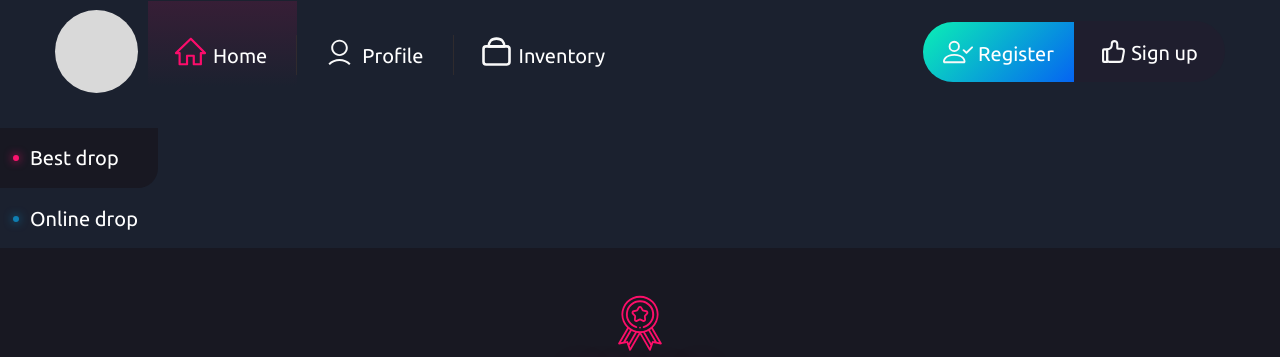
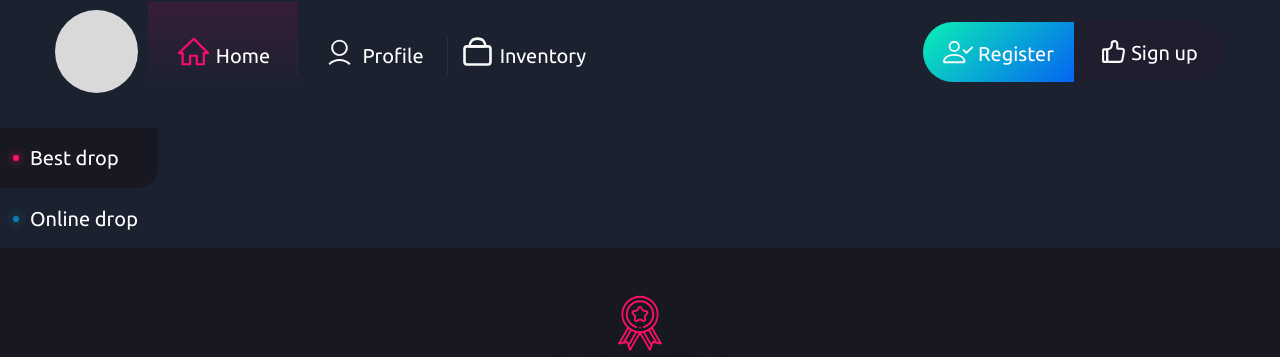
Before and after one commit to romaleks/shked-cases, a Flask app: page / in a window 1280 px wide. Shown: the top 357 px of the page. Run offline with Flask 2, Linux system fonts and the light colour scheme; data that the repository does not hold is empty.

Commit message:
Fix header links

```diff
--- a/website/#source/scss/header.scss
+++ b/website/#source/scss/header.scss
@@ -18,8 +18,10 @@
    }
 
    li {
-      padding: 35px 30px 35px 25px;
+      width: 150px;
+      height: 100px;
       position: relative;
+      cursor: pointer;
       &:hover{
          background: linear-gradient(#EB0C6326 -10%, #1B212F 85%);
          img {
@@ -49,6 +51,14 @@
    }
 
    &__link {
+      @include flexbox();
+      align-items: center;
+      justify-content: center;
+      height: 100%;
+      width: 100%;
+   }
+
+   &__link-items {
       @include flexbox();
       align-items: flex-end;
    }
--- a/website/static/css/style.css
+++ b/website/static/css/style.css
@@ -173,8 +173,10 @@ h1, h2, h3, h4, h5, h6 {
   display: flex;
 }
 .header li {
-  padding: 35px 30px 35px 25px;
+  width: 150px;
+  height: 100px;
   position: relative;
+  cursor: pointer;
 }
 .header li:hover {
   background: -webkit-gradient(linear, left top, left bottom, color-stop(-10%, rgba(235, 12, 99, 0.1490196078)), color-stop(85%, #1B212F));
@@ -208,6 +210,19 @@ h1, h2, h3, h4, h5, h6 {
   display: none;
 }
 .header__link {
+  display: -webkit-box;
+  display: -ms-flexbox;
+  display: flex;
+  -webkit-box-align: center;
+      -ms-flex-align: center;
+          align-items: center;
+  -webkit-box-pack: center;
+      -ms-flex-pack: center;
+          justify-content: center;
+  height: 100%;
+  width: 100%;
+}
+.header__link-items {
   display: -webkit-box;
   display: -ms-flexbox;
   display: flex;
--- a/website/templates/index.html
+++ b/website/templates/index.html
@@ -23,21 +23,26 @@
                <ul class="header__menu">
                   <li data-elem="menu" class="active">
                      <a href="index.html" class="header__link">
-                        <div class="header__link-icon"><img src="{{ url_for('static', filename='home.svg') }}" width="35" height="31.21" alt=""></div>
-                        <div class="header__link-text">Home</div>
-                     </a>
-                  </li>
-                  <li data-elem="menu">
-                     <a href="case.html" class="header__link">
-                        <div class="header__link-icon"><img src="{{ url_for('static', filename='profile.svg') }}" width="35" height="31.21" alt=""></div>
-                        <div class="header__link-text">Profile</div>
+                        <div class="header__link-items">
+                           <div class="header__link-icon"><img src="{{ url_for('static', filename='home.svg') }}" width="35" height="31.21" alt=""></div>
+                           <div class="header__link-text">Home</div>
+                        </div>
                      </a>
                   </li>
                   <li data-elem="menu">
                      <a href="#" class="header__link">
-                        <div class="header__link-icon"><img src="{{ url_for('static', filename='inventory.svg') }}" width="35" height="31.21" alt="">
+                        <div class="header__link-items">
+                           <div class="header__link-icon"><img src="{{ url_for('static', filename='profile.svg') }}" width="35" height="31.21" alt=""></div>
+                           <div class="header__link-text">Profile</div>
                         </div>
-                        <div class="header__link-text">Inventory</div>
+                     </a>
+                  </li>
+                  <li data-elem="menu">
+                     <a href="inventory.html" class="header__link">
+                        <div class="header__link-items">
+                           <div class="header__link-icon"><img src="{{ url_for('static', filename='inventory.svg') }}" width="35" height="31.21" alt=""></div>
+                           <div class="header__link-text">Inventory</div>
+                        </div>
                      </a>
                   </li>
                </ul>
```
Also changed, not shown: website/templates/case.html (+15 -10 lines).
